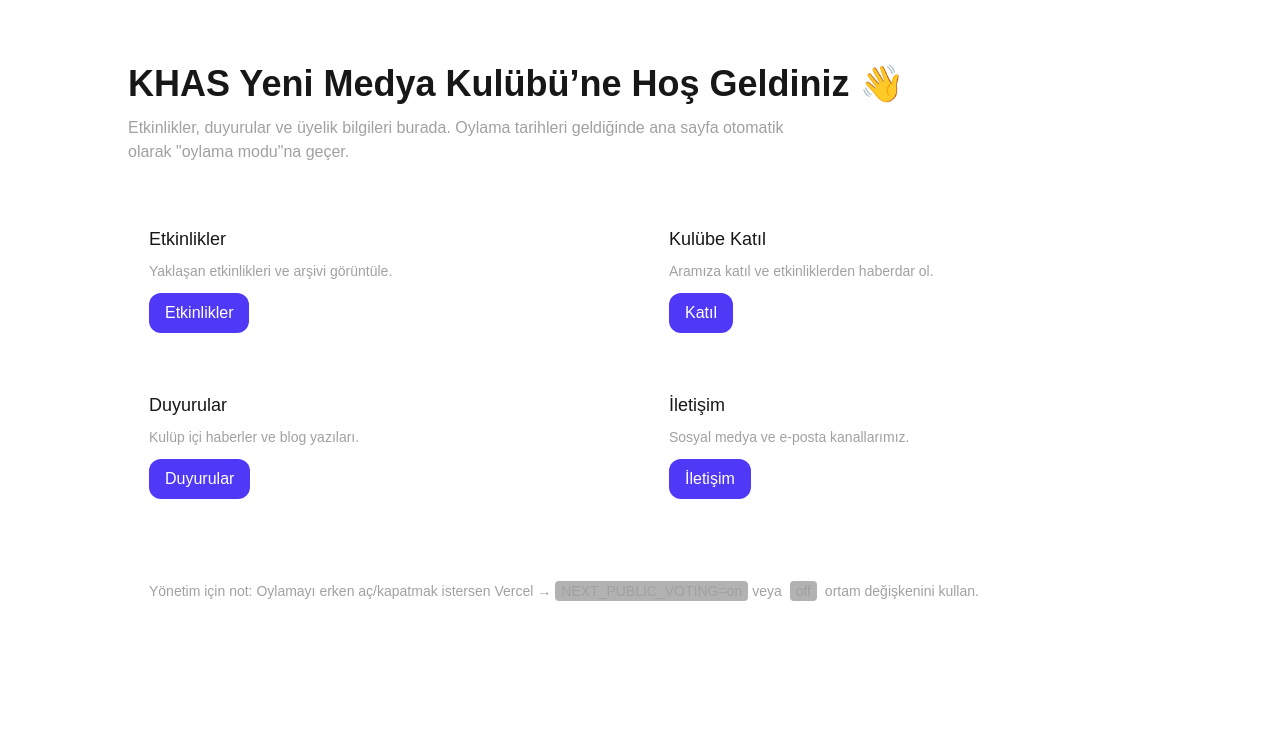
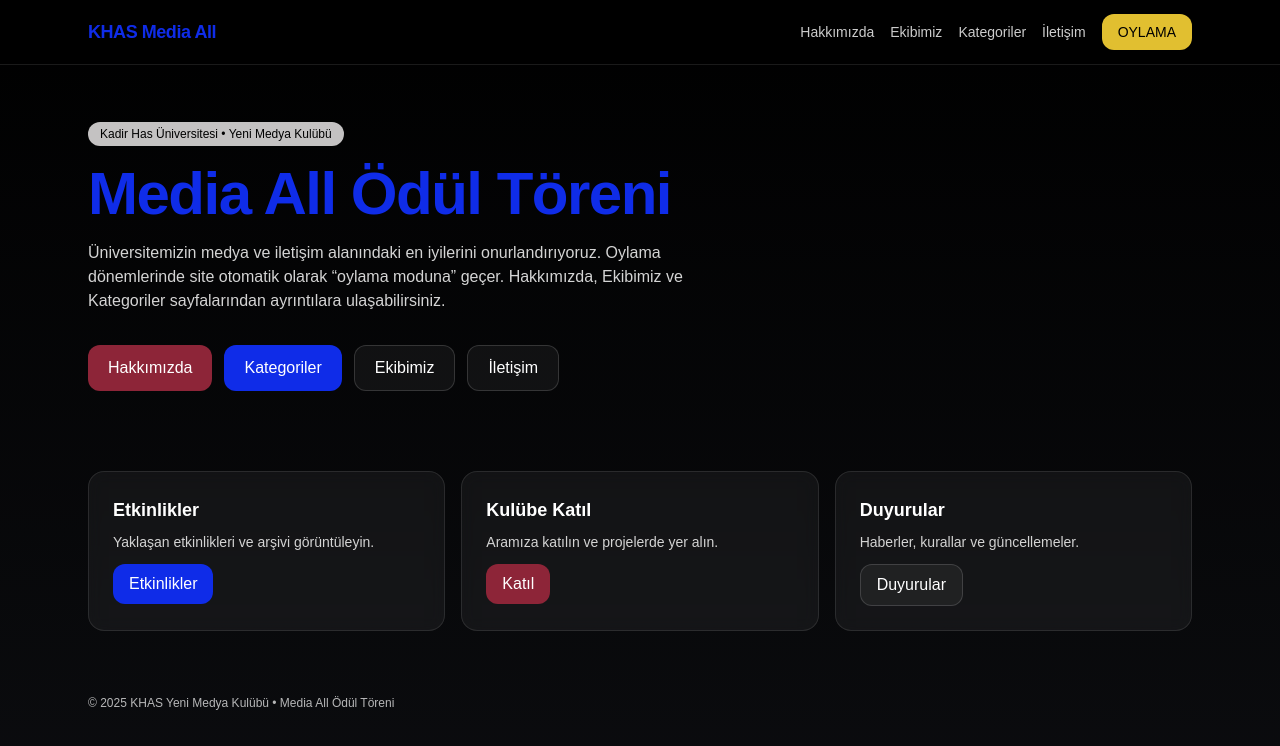
Before and after one commit to DogukanYK/kulup-sitesi, a Next.js app: page / in a window 1280 px wide. Shown: the top 746 px of the page. Built offline with nearby package versions, Linux system fonts and the light colour scheme; no server answers.

Commit message:
ui: homepage refresh (sync from Desktop project)

```diff
--- a/src/app/page.tsx
+++ b/src/app/page.tsx
@@ -1,28 +1,66 @@
+// src/app/page.tsx
 import Link from "next/link";
 
+// Sabit renk paleti (görselde verilenler)
+const COLORS = {
+  blue: "#0F2CE8", // giriş sayfası
+  gold: "#E1BF30", // oylama butonu
+  maroon: "#8D2538", // hakkımızda/biz kimiz
+  gray: "#C4C2C2",
+  black: "#000000",
+  white: "#FFFFFF",
+};
+
 export default function Home() {
-  // Oylama modu: Vercel → Project → Settings → Environment Variables
-  // NEXT_PUBLIC_VOTING = on/off
-  // NEXT_PUBLIC_VOTING_FORM_URL = https://... (Google Forms/Tally)
-  // NEXT_PUBLIC_VOTING_NAME = 2025 Güz Dönemi oylaması (opsiyonel)
-  const votingOn = process.env.NEXT_PUBLIC_VOTING?.toLowerCase() === "on";
-  const formUrl = process.env.NEXT_PUBLIC_VOTING_FORM_URL || "";
-  const votingName = process.env.NEXT_PUBLIC_VOTING_NAME || "Oylama";
+  // OYLAMA MODU (Vercel → Project → Settings → Environment Variables)
+  const votingRaw = process.env.NEXT_PUBLIC_VOTING ?? "";
+  const votingOn = votingRaw.toLowerCase() === "on";
+  const formUrl = process.env.NEXT_PUBLIC_VOTING_FORM_URL ?? "";
+  const votingName = process.env.NEXT_PUBLIC_VOTING_NAME ?? "Oylama";
 
-  if (votingOn) {
-    // OYLAMA MODU
   return (
-      <div className="min-h-screen grid place-items-center p-8 sm:p-16">
-        <main className="w-full max-w-3xl space-y-6">
-          <h1 className="text-3xl sm:text-4xl font-bold">Oylama Açık 🎉</h1>
-          <p className="text-neutral-400">
-            KHAS Yeni Medya Kulübü {votingName} şu anda aktif. Oy kullanmak için
-            aşağıdaki seçeneklerden birini kullanabilirsin.
-          </p>
-          <div className="flex flex-wrap gap-3">
+    <div
+      className="min-h-screen"
+      style={{ background: "linear-gradient(180deg,#000 0%,#0b0c0f 100%)", color: COLORS.white }}
+    >
+      {/* NAVBAR (sabit) */}
+      <header className="sticky top-0 z-50 border-b border-white/10 bg-black/40 backdrop-blur-lg">
+        <div className="max-w-6xl mx-auto flex h-16 items-center justify-between px-6">
+          <Link href="/" className="text-lg font-semibold tracking-tight" style={{ color: COLORS.blue }}>
+            KHAS Media All
+          </Link>
+          <nav className="hidden md:flex items-center gap-4 text-sm">
+            <Link href="/hakkimizda" className="opacity-80 hover:opacity-100">Hakkımızda</Link>
+            <Link href="/ekibimiz" className="opacity-80 hover:opacity-100">Ekibimiz</Link>
+            <Link href="/kategoriler" className="opacity-80 hover:opacity-100">Kategoriler</Link>
+            <Link href="/iletisim" className="opacity-80 hover:opacity-100">İletişim</Link>
             <Link
               href="/oylama"
-              className="inline-flex items-center justify-center rounded-xl px-4 py-2 bg-indigo-600 hover:bg-indigo-500 transition text-white"
+              className="hidden lg:inline-flex items-center justify-center rounded-xl px-4 py-2 font-medium"
+              style={{ background: COLORS.gold, color: COLORS.black }}
+            >
+              OYLAMA
+            </Link>
+          </nav>
+        </div>
+      </header>
+
+      {/* OYLAMA MODU BANNER */}
+      {votingOn && (
+        <section className="px-6">
+          <div className="max-w-6xl mx-auto mt-6 rounded-2xl border border-white/10 bg-white/5 backdrop-blur-sm p-6 sm:p-8">
+            <h1 className="text-3xl sm:text-4xl font-extrabold">
+              Media All Ödül Töreni — <span style={{ color: COLORS.blue }}>{votingName}</span> Açık 🎉
+            </h1>
+            <p className="mt-3 text-neutral-300 max-w-2xl">
+              Adaylara oy vermek için aşağıdaki butonları kullanın. Oylama bittiğinde site otomatik olarak
+              normal ana sayfaya döner.
+            </p>
+            <div className="mt-5 flex flex-wrap gap-3">
+              <Link
+                href="/oylama"
+                className="inline-flex items-center justify-center rounded-xl px-5 py-2.5 font-medium"
+                style={{ background: COLORS.gold, color: COLORS.black }}
               >
                 Oylamaya Git
               </Link>
@@ -31,96 +69,113 @@
                   href={formUrl}
                   target="_blank"
                   rel="noreferrer"
-                className="inline-flex items-center justify-center rounded-xl px-4 py-2 bg-neutral-800 hover:bg-neutral-700 transition text-white"
+                  className="inline-flex items-center justify-center rounded-xl px-5 py-2.5 font-medium border border-white/15 hover:border-white/25 transition"
+                  style={{ background: "rgba(255,255,255,0.05)", color: COLORS.white }}
                 >
                   Formu Aç
                 </a>
               )}
             </div>
-          <p className="text-xs text-neutral-500">
-            Not: Oylama dönemi bitince site otomatik olarak normal ana sayfaya döner.
+          </div>
+        </section>
+      )}
+
+      {/* HERO */}
+      <section className="max-w-6xl mx-auto px-6 pt-10 pb-12 sm:pt-14 sm:pb-20">
+        <div
+          className="inline-block rounded-full px-3 py-1 text-xs font-medium"
+          style={{ background: COLORS.gray, color: COLORS.black }}
+        >
+          Kadir Has Üniversitesi • Yeni Medya Kulübü
+        </div>
+
+        <h1
+          className="mt-4 text-5xl sm:text-6xl font-extrabold tracking-tight leading-[1.05]"
+          style={{ color: COLORS.blue }}
+        >
+          Media All Ödül Töreni
+        </h1>
+
+        <p className="mt-4 text-neutral-300 max-w-2xl">
+          Üniversitemizin medya ve iletişim alanındaki en iyilerini onurlandırıyoruz. Oylama dönemlerinde site
+          otomatik olarak “oylama moduna” geçer. Hakkımızda, Ekibimiz ve Kategoriler sayfalarından ayrıntılara
+          ulaşabilirsiniz.
         </p>
-        </main>
+
+        <div className="mt-8 flex flex-wrap gap-3">
+          <Link
+            href="/hakkimizda"
+            className="inline-flex items-center justify-center rounded-xl px-5 py-2.5 font-medium hover:opacity-90 transition"
+            style={{ background: COLORS.maroon, color: COLORS.white }}
+          >
+            Hakkımızda
+          </Link>
+          <Link
+            href="/kategoriler"
+            className="inline-flex items-center justify-center rounded-xl px-5 py-2.5 font-medium hover:opacity-90 transition"
+            style={{ background: COLORS.blue, color: COLORS.white }}
+          >
+            Kategoriler
+          </Link>
+          <Link
+            href="/ekibimiz"
+            className="inline-flex items-center justify-center rounded-xl px-5 py-2.5 font-medium border border-white/15 hover:border-white/25 transition"
+            style={{ background: "rgba(255,255,255,0.05)" }}
+          >
+            Ekibimiz
+          </Link>
+          <Link
+            href="/iletisim"
+            className="inline-flex items-center justify-center rounded-xl px-5 py-2.5 font-medium border border-white/15 hover:border-white/25 transition"
+            style={{ background: "rgba(255,255,255,0.05)" }}
+          >
+            İletişim
+          </Link>
         </div>
-    );
-  }
-
-  // NORMAL KULÜP MODU
-  return (
-    <div className="min-h-screen p-8 sm:p-16">
-      <main className="max-w-5xl mx-auto space-y-10">
-        <section>
-          <h1 className="text-3xl sm:text-4xl font-bold">
-            KHAS Yeni Medya Kulübü’ne Hoş Geldiniz 👋
-          </h1>
-          <p className="mt-3 text-neutral-400 max-w-2xl">
-            Etkinlikler, duyurular ve üyelik bilgileri burada. Oylama tarihleri
-            geldiğinde ana sayfa otomatik olarak "oylama modu"na geçer.
-          </p>
       </section>
 
-        <section className="grid gap-4 sm:grid-cols-2">
-          <article className="rounded-2xl border border-white/10 bg-white/5 backdrop-blur-sm p-5">
-            <h3 className="text-lg font-medium">Etkinlikler</h3>
-            <p className="text-neutral-400 text-sm mt-2">
-              Yaklaşan etkinlikleri ve arşivi görüntüle.
-            </p>
+      {/* ALT KARTLAR */}
+      <section className="max-w-6xl mx-auto px-6 grid gap-4 sm:grid-cols-3 pb-16">
+        <article className="rounded-2xl border border-white/10 bg-white/5 backdrop-blur-sm p-6">
+          <h3 className="text-lg font-semibold">Etkinlikler</h3>
+          <p className="text-neutral-300 text-sm mt-2">Yaklaşan etkinlikleri ve arşivi görüntüleyin.</p>
           <Link
             href="/etkinlikler"
-              className="inline-flex mt-3 items-center justify-center rounded-xl px-4 py-2 bg-indigo-600 hover:bg-indigo-500 transition text-white"
+            className="inline-flex mt-3 items-center justify-center rounded-xl px-4 py-2 font-medium hover:opacity-90 transition"
+            style={{ background: COLORS.blue, color: COLORS.white }}
           >
             Etkinlikler
           </Link>
         </article>
 
-          <article className="rounded-2xl border border-white/10 bg-white/5 backdrop-blur-sm p-5">
-            <h3 className="text-lg font-medium">Kulübe Katıl</h3>
-            <p className="text-neutral-400 text-sm mt-2">
-              Aramıza katıl ve etkinliklerden haberdar ol.
-            </p>
+        <article className="rounded-2xl border border-white/10 bg-white/5 backdrop-blur-sm p-6">
+          <h3 className="text-lg font-semibold">Kulübe Katıl</h3>
+          <p className="text-neutral-300 text-sm mt-2">Aramıza katılın ve projelerde yer alın.</p>
           <Link
             href="/katil"
-              className="inline-flex mt-3 items-center justify-center rounded-xl px-4 py-2 bg-indigo-600 hover:bg-indigo-500 transition text-white"
+            className="inline-flex mt-3 items-center justify-center rounded-xl px-4 py-2 font-medium hover:opacity-90 transition"
+            style={{ background: COLORS.maroon, color: COLORS.white }}
           >
             Katıl
           </Link>
         </article>
 
-          <article className="rounded-2xl border border-white/10 bg-white/5 backdrop-blur-sm p-5">
-            <h3 className="text-lg font-medium">Duyurular</h3>
-            <p className="text-neutral-400 text-sm mt-2">
-              Kulüp içi haberler ve blog yazıları.
-            </p>
+        <article className="rounded-2xl border border-white/10 bg-white/5 backdrop-blur-sm p-6">
+          <h3 className="text-lg font-semibold">Duyurular</h3>
+          <p className="text-neutral-300 text-sm mt-2">Haberler, kurallar ve güncellemeler.</p>
           <Link
             href="/blog"
-              className="inline-flex mt-3 items-center justify-center rounded-xl px-4 py-2 bg-indigo-600 hover:bg-indigo-500 transition text-white"
+            className="inline-flex mt-3 items-center justify-center rounded-xl px-4 py-2 font-medium border border-white/15 hover:border-white/25 transition"
+            style={{ background: "rgba(255,255,255,0.05)", color: COLORS.white }}
           >
             Duyurular
           </Link>
         </article>
-
-          <article className="rounded-2xl border border-white/10 bg-white/5 backdrop-blur-sm p-5">
-            <h3 className="text-lg font-medium">İletişim</h3>
-            <p className="text-neutral-400 text-sm mt-2">
-              Sosyal medya ve e-posta kanallarımız.
-            </p>
-            <Link
-              href="/iletisim"
-              className="inline-flex mt-3 items-center justify-center rounded-xl px-4 py-2 bg-indigo-600 hover:bg-indigo-500 transition text-white"
-            >
-              İletişim
-            </Link>
-          </article>
       </section>
 
-        <section className="rounded-2xl border border-white/10 bg-white/5 backdrop-blur-sm p-5">
-          <p className="text-sm text-neutral-400">
-            Yönetim için not: Oylamayı erken aç/kapatmak istersen Vercel →
-            <span className="mx-1 rounded bg-black/30 px-1.5 py-0.5">NEXT_PUBLIC_VOTING=on</span>
-            veya <span className="mx-1 rounded bg-black/30 px-1.5 py-0.5">off</span> ortam değişkenini kullan.
-          </p>
-        </section>
-      </main>
+      <footer className="max-w-6xl mx-auto px-6 pb-10 text-xs opacity-70">
+        © {new Date().getFullYear()} KHAS Yeni Medya Kulübü • Media All Ödül Töreni
+      </footer>
     </div>
   );
 }
```
Lines whose indentation alone changed are shown as unchanged.
